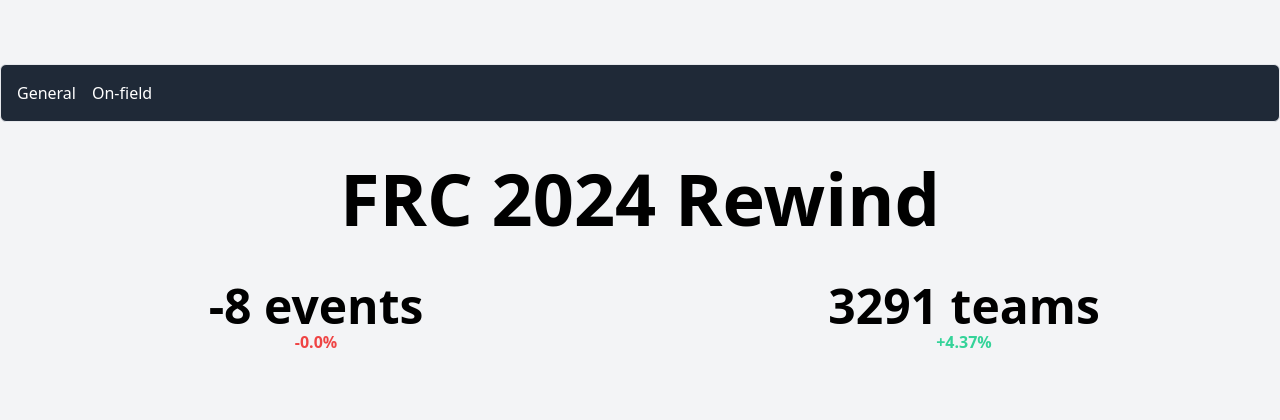
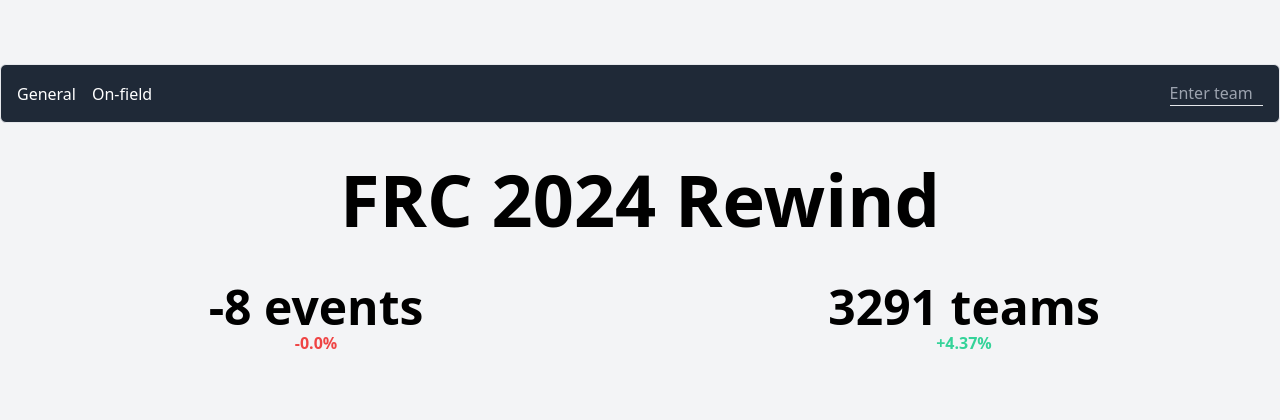
Before and after one commit to ljb6/frc, a Flask app: page / in a window 1280 px wide. Shown: the top 420 px of the page. Run offline with Flask 3, Linux system fonts and the light colour scheme; data that the repository does not hold is empty.

Commit message:
Update home.html

```diff
--- a/templates/home.html
+++ b/templates/home.html
@@ -13,10 +13,11 @@
     <main class="flex-grow container mx-auto mt-8">
         <header class="bg-gray-800 text-white p-4 mt-8 border border-solid rounded-md">
             <nav class="flex items-center justify-between">
-                <div class="flex space-x-4">
+                <div class="flex space-x-4 items-center">
                     <a href="#general" onclick="showContent('general')" class="hover:text-gray-300">General</a>
                     <a href="#onfield" onclick="showContent('onfield')" class="hover:text-gray-300">On-field</a>
                 </div>
+                <input type="text" placeholder="Enter team" style="width: 7.5%;" class="border-b border-sky-50 bg-transparent outline-none">
             </nav>
         </header>
 
```
